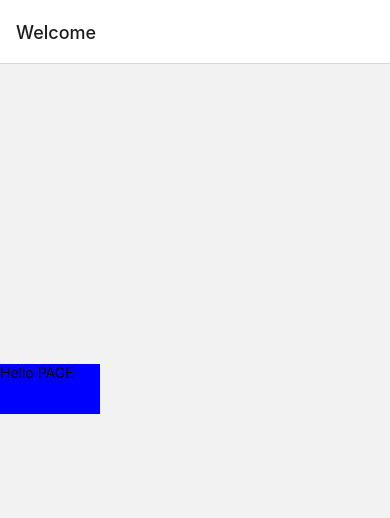
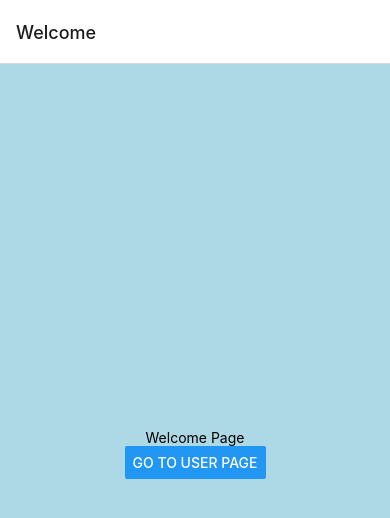
Before and after one commit to mtzngn/detox_demo, a React Native app: screen /Welcome in a window 390 px wide. Shown: the top 518 px of the page. Built offline with nearby package versions, Linux system fonts and the light colour scheme.

Commit message:
tab navigator installed correctly and new screens added

```diff
--- a/App.js
+++ b/App.js
@@ -2,14 +2,35 @@ import React from 'react';
 import {NavigationContainer} from '@react-navigation/native';
 import {createNativeStackNavigator} from '@react-navigation/native-stack';
 import WelcomePage from './src/Pages/WelcomePage/WelcomePage';
+import UserPage from './src/Pages/UserPage/UserPage';
+import TestPage from './src/Pages/TestPage/TestPage';
+import {Text} from 'react-native';
 
 const Stack = createNativeStackNavigator();
-
+function LogoTitle() {
+  return <Text>LOGO TITLE</Text>;
+}
+// function Home() {
+//   return (
+//     <Tab.Navigator>
+//       <Tab.Screen name="Feed" component={Feed} />
+//       <Tab.Screen name="Messages" component={Messages} />
+//     </Tab.Navigator>
+//   );
+// }
 const App = () => {
   return (
     <NavigationContainer>
       <Stack.Navigator initialRouteName="Welcome">
         <Stack.Screen name="Welcome" component={WelcomePage} />
+        <Stack.Screen
+          name="UserPage"
+          component={UserPage}
+          options={{
+            headerTitle: props => <LogoTitle {...props} />,
+          }}
+        />
+        <Stack.Screen name="TestPage" component={TestPage} />
       </Stack.Navigator>
     </NavigationContainer>
   );
--- a/package.json
+++ b/package.json
@@ -14,13 +14,14 @@
     "e2e:run-android": "detox test --configuration android"
   },
   "dependencies": {
+    "@react-navigation/bottom-tabs": "^6.2.0",
     "@react-navigation/native": "^6.0.6",
     "@react-navigation/native-stack": "^6.2.5",
     "detox": "^19.4.2",
     "react": "17.0.2",
     "react-native": "0.67.0",
-    "react-native-safe-area-context": "^3.3.2",
-    "react-native-screens": "^3.10.2"
+    "react-native-safe-area-context": "^4.0.1",
+    "react-native-screens": "^3.12.0"
   },
   "devDependencies": {
     "@babel/core": "^7.12.9",
--- /dev/null
+++ b/src/Pages/TestPage/TestPage.js
@@ -0,0 +1,21 @@
+import React from 'react';
+import {View, Text, StyleSheet} from 'react-native';
+
+const TestPage = () => {
+  return (
+    <View style={styles.container}>
+      <Text>User Page</Text>
+    </View>
+  );
+};
+
+const styles = StyleSheet.create({
+  container: {
+    flex: 1,
+    justifyContent: 'center',
+    alignItems: 'center',
+    backgroundColor: 'lightbrown',
+  },
+});
+
+export default TestPage;
--- /dev/null
+++ b/src/Pages/UserPage/UserPage.js
@@ -0,0 +1,37 @@
+import React, {useLayoutEffect, useState} from 'react';
+import {View, Text, StyleSheet, Button} from 'react-native';
+
+const UserPage = ({navigation, route}) => {
+  const {userId, userName} = route.params;
+  const [count, setCount] = useState(0);
+
+  useLayoutEffect(() => {
+    navigation.setOptions({
+      headerRight: () => (
+        <Button onPress={() => setCount(c => c + 1)} title="Update count" />
+      ),
+    });
+  }, [navigation]);
+  return (
+    <View style={styles.container}>
+      <Text>User Id: {userId}</Text>
+      <Text>User Name: {userName}</Text>
+      <Text>Count: {count}</Text>
+      <Button
+        title="Go to Test Page"
+        onPress={() => navigation.navigate('TestPage')}
+      />
+    </View>
+  );
+};
+
+const styles = StyleSheet.create({
+  container: {
+    flex: 1,
+    justifyContent: 'center',
+    alignItems: 'center',
+    backgroundColor: 'lightbrown',
+  },
+});
+
+export default UserPage;
--- a/src/Pages/WelcomePage/WelcomePage.js
+++ b/src/Pages/WelcomePage/WelcomePage.js
@@ -1,20 +1,26 @@
 import React from 'react';
-import {View, Text, StyleSheet} from 'react-native';
+import {View, Text, StyleSheet, Button} from 'react-native';
 
-const WelcomePage = () => {
+const WelcomePage = ({navigation}) => {
   return (
     <View style={styles.container}>
-      <Text>Hello PAGE</Text>
+      <Text>Welcome Page</Text>
+      <Button
+        title="Go to User Page"
+        onPress={() =>
+          navigation.navigate('UserPage', {userId: 1, userName: 'GOLLUM'})
+        }
+      />
     </View>
   );
 };
 
 const styles = StyleSheet.create({
   container: {
-    marginTop: 300,
-    width: 100,
-    height: 50,
-    backgroundColor: 'blue',
+    flex: 1,
+    justifyContent: 'center',
+    alignItems: 'center',
+    backgroundColor: 'lightblue',
   },
 });
 
```
Also changed, not shown: 3 other files (tests, documents, lock files or other folders).
